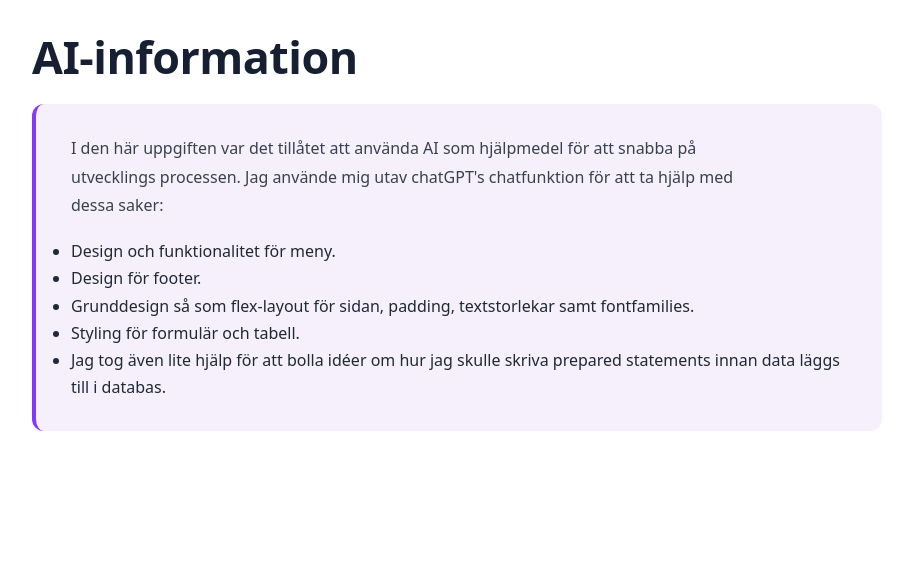
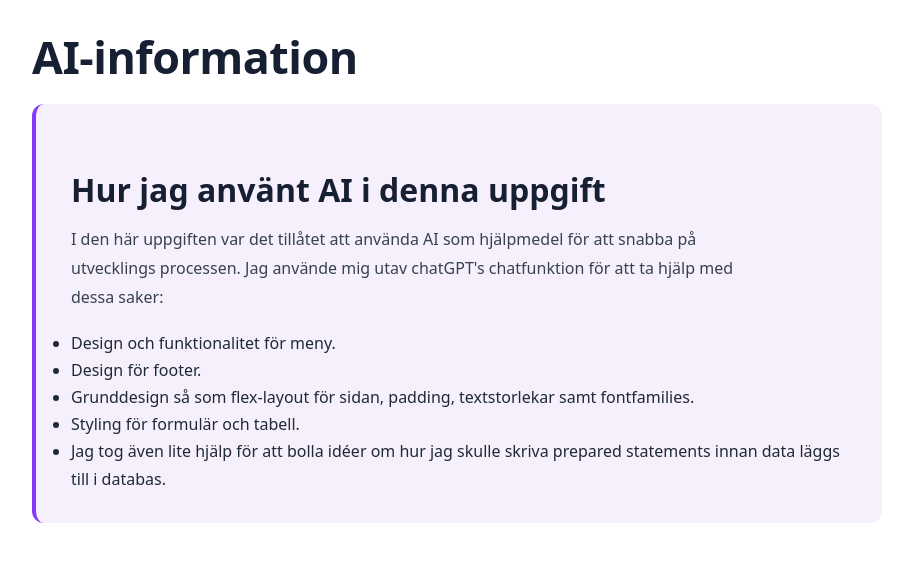
Before and after one commit to victoriah-svg/lab2wordpress, a PHP site: page /ai.php in a window 1280 px wide. Shown: the part 75-638 px from the top of the page, without its empty margins (33-946 px from the left). Run offline with PHP 8.4, Linux system fonts and the light colour scheme.

Commit message:
gjort småändringar

```diff
--- a/ai.php
+++ b/ai.php
@@ -3,6 +3,7 @@ include("includes/header.php");
 ?>
 <h1>AI-information</h1>
 <section class="aiSection">
+    <h2>Hur jag använt AI i denna uppgift</h2>
     <p>I den här uppgiften var det tillåtet att använda AI som hjälpmedel för
         att snabba på utvecklings processen. Jag använde mig utav chatGPT's chatfunktion
         för att ta hjälp med dessa saker:
--- a/install.php
+++ b/install.php
@@ -25,8 +25,6 @@ $sql .= "INSERT INTO bucketlist (name, description, priority) VALUES
 ('Spanska', 'Lära mig spanska', 2)
 ";
 
-echo "<pre>$sql</pre>"; // Skriv ut SQL-frågan till skärm
-
 /* Skicka SQL-frågan till DB */
 if($db->multi_query($sql)) {
     echo "Tabell installerad.";
```
Also changed, not shown: 1 other file.
